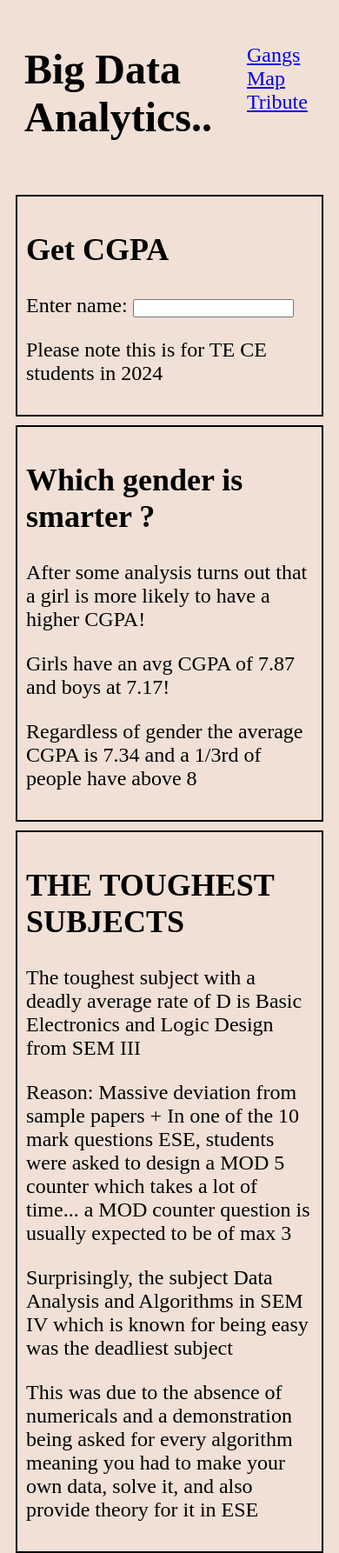
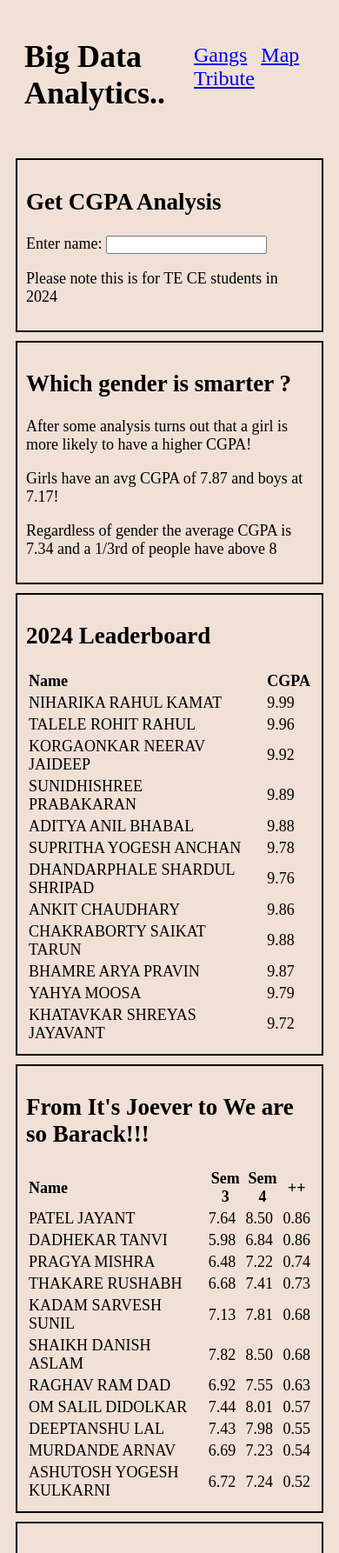
Before and after one commit to ShreyasAndurlekar/CGPA-Analytics, a Flask app: page / in a window 390 px wide. Shown: the top 1786 px of the page at 87% size. Run offline with Flask 3, Linux system fonts and the light colour scheme.

Commit message:
Fixed responsiveness

```diff
--- a/static/styles2.css
+++ b/static/styles2.css
@@ -16,23 +16,6 @@ body{
     border: 2px solid black;
     padding: 10px;
     box-sizing: border-box;
-}
-
-
-@media (max-width: 600px) {
-    .grid-container {
-        grid-template-columns: 1fr;
-    }
-
-    body{
-
-        font-size: x-large;
-    }
-
-    .g{
-
-        margin-left: 40px;
-    }
 }
 
 .navbar{
@@ -62,3 +45,20 @@ td:first-child {
 th:first-child {
     text-align: left; /* Add padding between the first and second column */
 }
+
+@media (max-width: 500px) {
+
+    .g{
+
+        margin-right: 0px;
+    }
+
+    .grid-container {
+
+        grid-template-columns: auto;
+
+    }
+
+
+
+}
--- a/templates/index.html
+++ b/templates/index.html
@@ -1,8 +1,10 @@
 <!DOCTYPE html>
 <html>
 <head>
+    <meta name="viewport" content="width=device-width, initial-scale=1.0">
     <title>Ancestry.com</title>
     <link rel = "stylesheet" href = "../static/styles2.css">
+</head>
     <body style = "background-color:#F0E0D6;">
         <div class = "navbar">
             <h1> Big Data Analytics..</h1>
@@ -16,7 +18,7 @@
 
         <div class="grid-container">
             <div class="box">
-                <h2>Get CGPA</h2>
+                <h2>Get CGPA Analysis</h2>
                 <div id = "container">
 
                     <form action="/get-cgpa" method="POST">
@@ -27,6 +29,7 @@
                 {% if result %}
                     <div id="result">
                         <p>{{ result }}<p>
+
                     </div>
                     {% endif %}
                     {% if error %}
@@ -46,11 +49,61 @@
             </div>
 
             <div class="box">
-                <h2>THE TOUGHEST SUBJECTS</h2>
-                <p>The toughest subject with a deadly average rate of D is Basic Electronics and Logic Design from SEM III</p>
-                <p>Reason: Massive deviation from sample papers + In one of the 10 mark questions ESE, students were asked to design a MOD 5 counter which takes a lot of time... a MOD counter question is usually expected to be of max 3</p>
-                <p>Surprisingly, the subject Data Analysis and Algorithms in SEM IV which is known for being easy was the deadliest subject</p>
-                <p>This was due to the absence of numericals and a demonstration being asked for every algorithm meaning you had to make your own data, solve it, and also provide theory for it in ESE</p>
+                <h2>2024 Leaderboard</h2>
+                <table>
+                    <tr>
+                        <th>Name</th>
+                        <th>CGPA</th>
+                    </tr>
+                    <tr>
+                        <td>NIHARIKA RAHUL KAMAT</td>
+                        <td>9.99</td>
+                    </tr>
+                    <tr>
+                        <td>TALELE ROHIT RAHUL</td>
+                        <td>9.96</td>
+                    </tr>
+                    <tr>
+                        <td>KORGAONKAR NEERAV JAIDEEP</td>
+                        <td>9.92</td>
+                    </tr>
+                    <tr>
+                        <td>SUNIDHISHREE PRABAKARAN</td>
+                        <td>9.89</td>
+                    </tr>
+                    <tr>
+                        <td>ADITYA ANIL BHABAL</td>
+                        <td>9.88</td>
+                    </tr>
+                    <tr>
+                        <td>SUPRITHA YOGESH ANCHAN</td>
+                        <td>9.78</td>
+                    </tr>
+                    <tr>
+                        <td>DHANDARPHALE SHARDUL SHRIPAD</td>
+                        <td>9.76</td>
+                    </tr>
+                    <tr>
+                        <td>ANKIT CHAUDHARY</td>
+                        <td>9.86</td>
+                    </tr>
+                    <tr>
+                        <td>CHAKRABORTY SAIKAT TARUN</td>
+                        <td>9.88</td>
+                    </tr>
+                    <tr>
+                        <td>BHAMRE ARYA PRAVIN</td>
+                        <td>9.87</td>
+                    </tr>
+                    <tr>
+                        <td>YAHYA MOOSA</td>
+                        <td>9.79</td>
+                    </tr>
+                    <tr>
+                        <td>KHATAVKAR SHREYAS JAYAVANT</td>
+                        <td>9.72</td>
+                    </tr>
+                </table>
             </div>
 
             <div class="box">
@@ -116,11 +169,27 @@
                         <td>7.98</td>
                         <td>0.55</td>
                     </tr>
+                    <tr>
+                        <td>MURDANDE ARNAV</td>
+                        <td>6.69</td>
+                        <td>7.23</td>
+                        <td>0.54</td>
+                    </tr>
+                    <tr>
+                        <td>ASHUTOSH YOGESH KULKARNI</td>
+                        <td>6.72</td>
+                        <td>7.24</td>
+                        <td>0.52</td>
+                    </tr>
                 </table>
             </div>
 
             <div class="box">
-
+                <h2>THE TOUGHEST SUBJECTS</h2>
+                <p>The toughest subject with a deadly average rate of D is Basic Electronics and Logic Design from SEM III</p>
+                <p>Reason: Massive deviation from sample papers + In one of the 10 mark questions ESE, students were asked to design a MOD 5 counter which takes a lot of time... a MOD counter question is usually expected to be of max 3</p>
+                <p>Surprisingly, the subject Data Analysis and Algorithms in SEM IV which is known for being easy was the deadliest subject</p>
+                <p>This was due to the absence of numericals and a demonstration being asked for every algorithm meaning you had to make your own data, solve it, and also provide theory for it in ESE</p>
             </div>
 
             <div class="box">
@@ -132,6 +201,7 @@
         <div>THIS INFORMATION WAS PUBLICLY AVAILABLE NOT A VIOLATION OF PRIVACY</div>
 
     </body>
+</html>
 
     <!--
     gender
```
Also changed, not shown: functions.py (+56 -14 lines), templates/find.html (+4 -3 lines), templates/map.html (+11 -0 lines).
